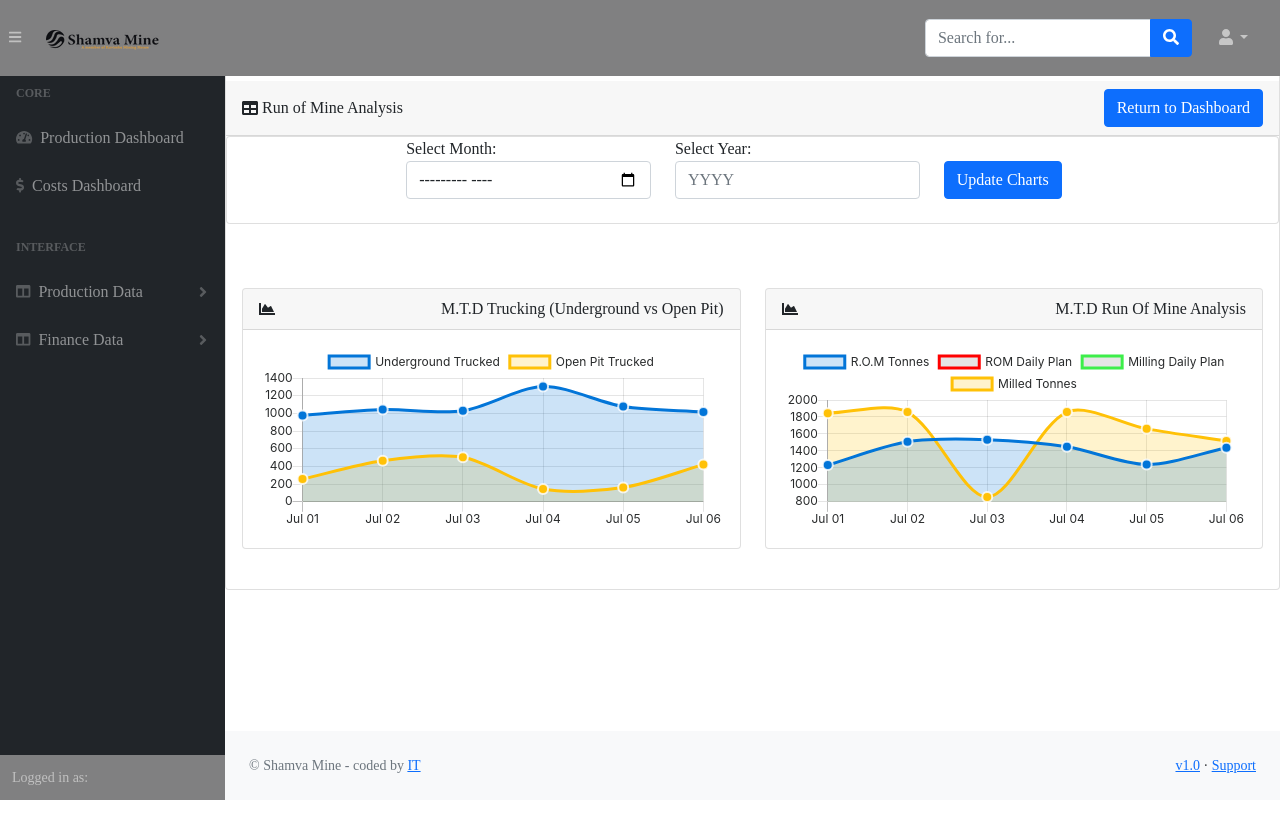
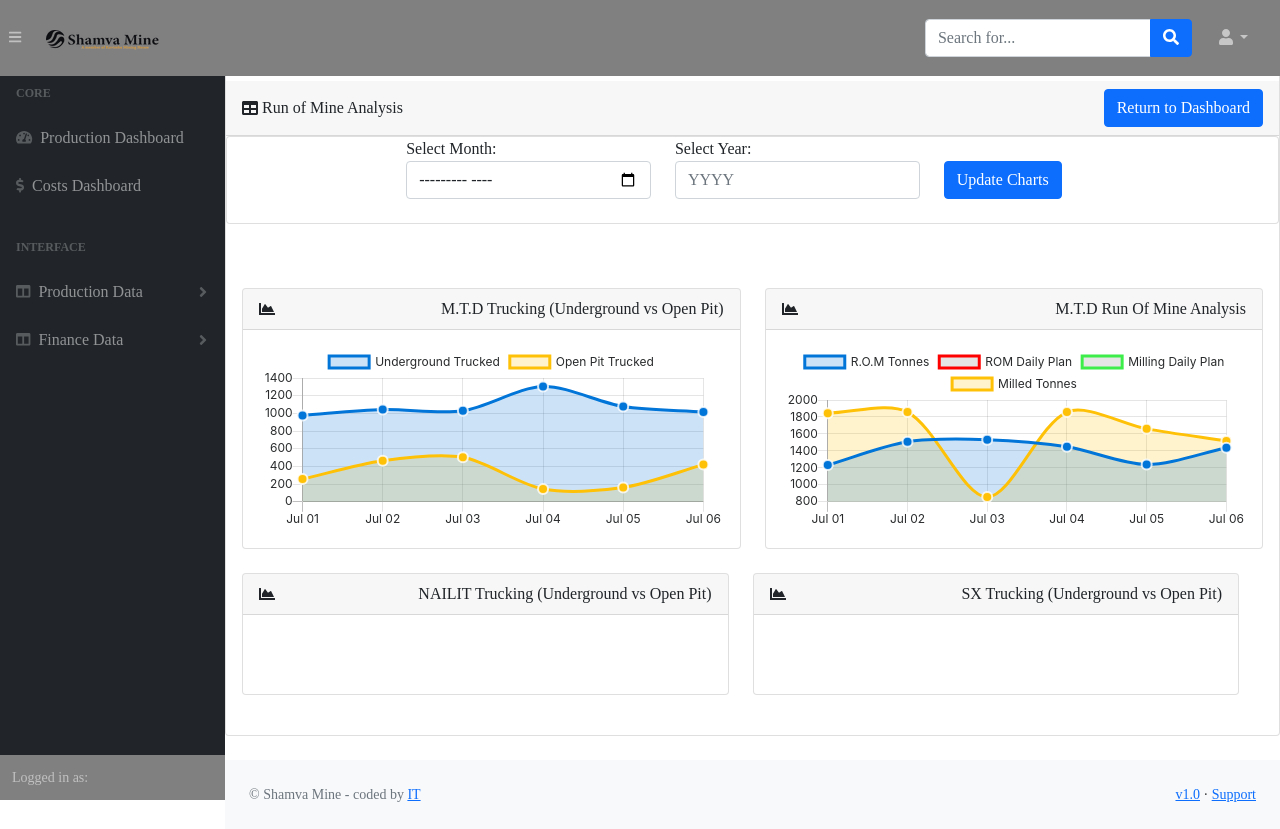
Before and after one commit to shamvamine/dashboardApp, a Django app: page /rom-summary in a window 1280 px wide. Before the commit the page ends 800 px from the top, so only its background shows below. Run offline with Django 4.2, Linux system fonts and the light colour scheme; data comes from the database, SQL or seed files in the repository; data that the repository does not hold is empty; some libraries are stand-ins or nearby versions; some web fonts are replaced.

Commit message:
correcting gold estimates & rom details

```diff
--- a/app/templates/production/rom_details.html
+++ b/app/templates/production/rom_details.html
@@ -64,6 +64,27 @@
 
             </div>
 
+            <div class="row">
+              <div class="col-xl-6">
+                <div class="card mb-4">
+                  <div class="card-header">
+                    <i class="fas fa-chart-area me-1"></i>
+                    NAILIT Trucking (Underground vs Open Pit)
+                  </div>
+                  <div class="card-body"><canvas id="newRomChart" width="100%" height="40"></canvas></div>
+                </div>
+              </div>
+              <div class="col-xl-6">
+                <div class="card mb-4">
+                  <div class="card-header">
+                    <i class="fas fa-chart-area me-1"></i>
+                    SX Trucking (Underground vs Open Pit)
+                  </div>
+                  <div class="card-body"><canvas id="ROMAreaChart" width="100%" height="40"></canvas></div>
+              </div>
+
+          </div>
+
         </div>
     </div>
 
--- a/production/views.py
+++ b/production/views.py
@@ -972,11 +972,11 @@ def gold_estimate_details(request):
     gold_records = gold_estimate.objects.filter(date__month=current_month, date__year=current_year)
 
     # Number of days recorded in the month
-    days_recorded = gold_records.count() -2
+    days_recorded = gold_records.count()
 
     # Number of days remaining in the current month
     total_days_in_month = calendar.monthrange(current_year, current_month)[1]
-    days_remaining = (total_days_in_month - days_recorded) - 2
+    days_remaining = (total_days_in_month - days_recorded)
 
 
     total_gold = sum(record.total for record in gold_records)
```
